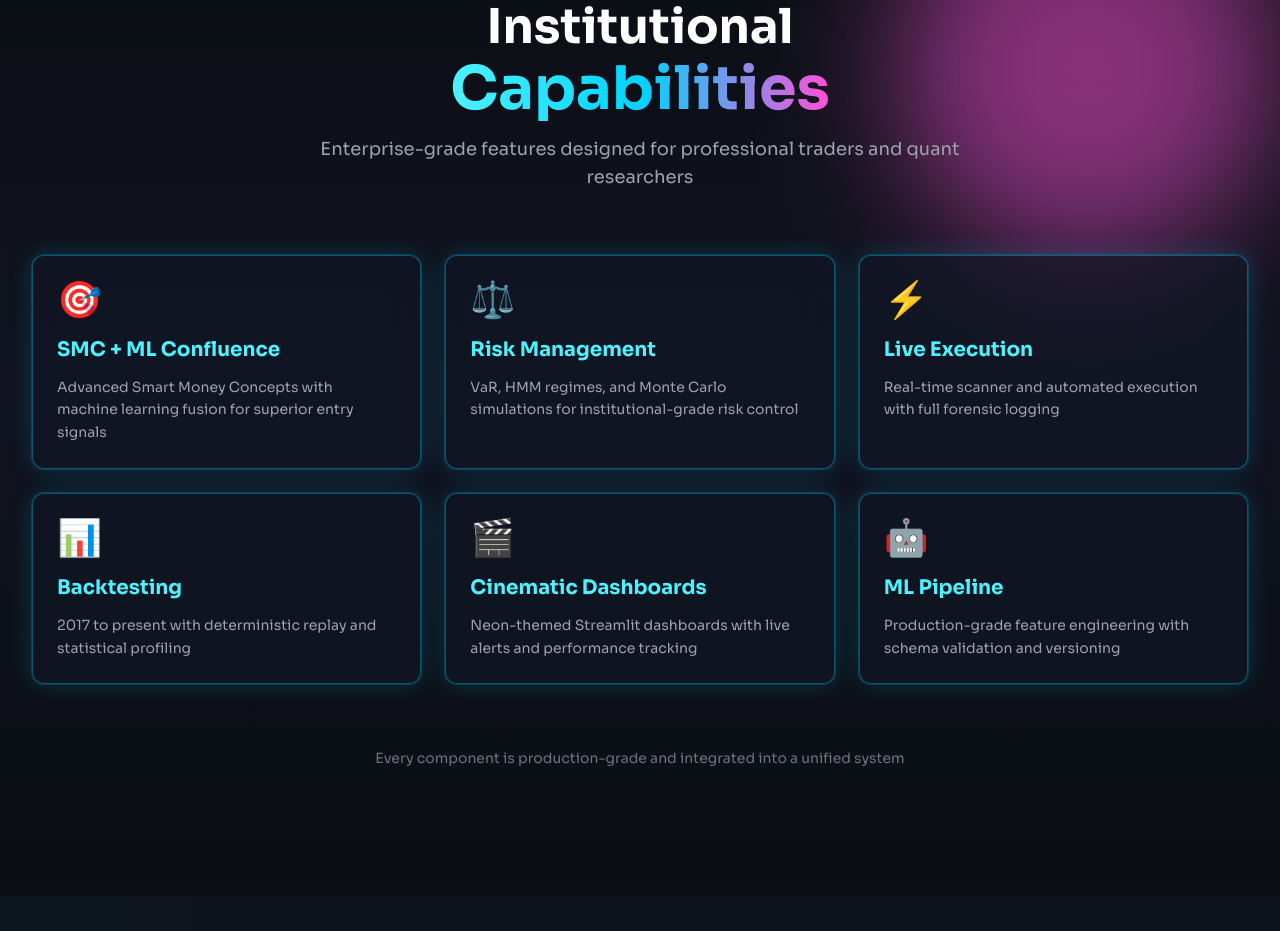
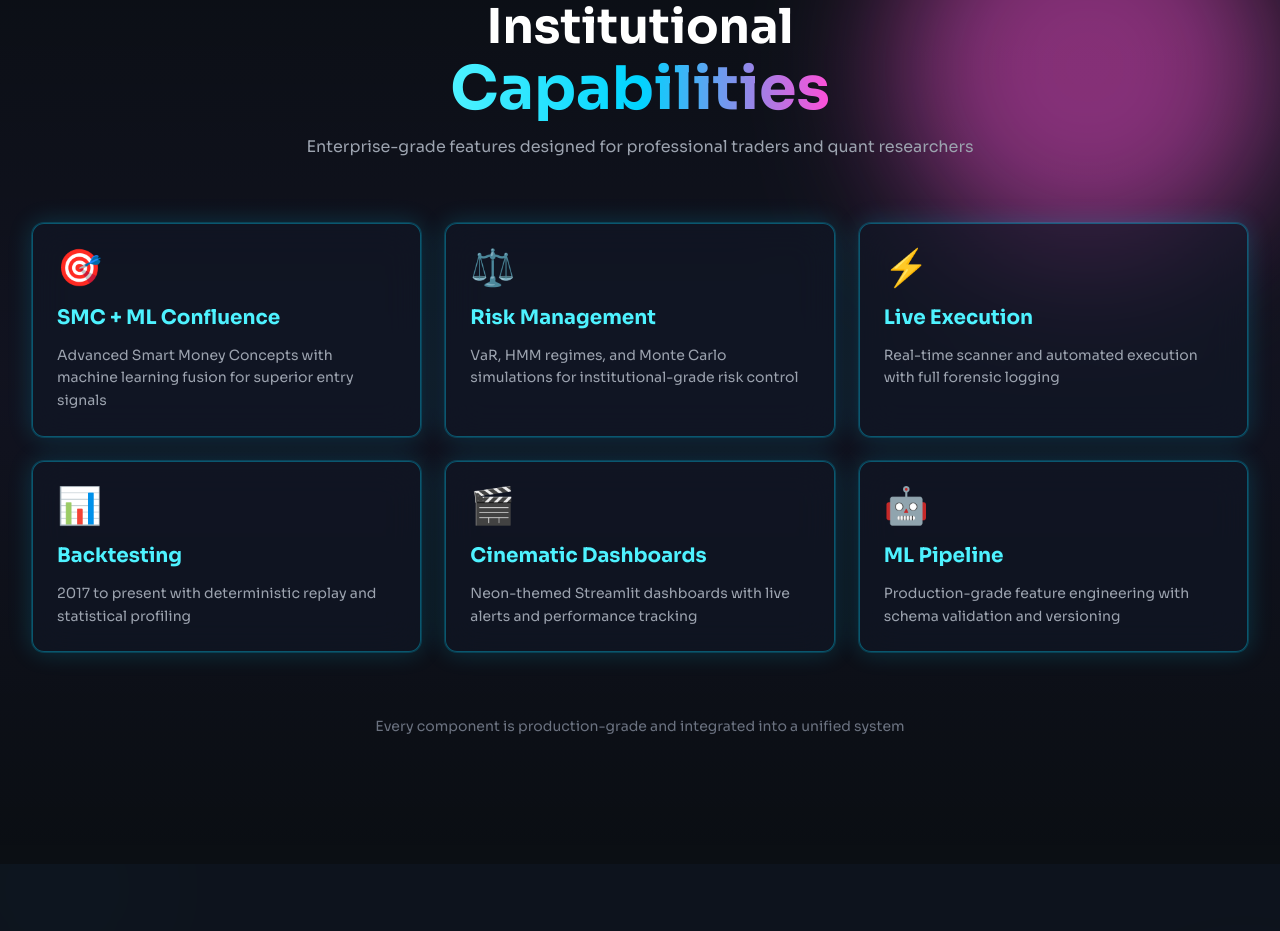
Before and after one commit to nneupane1/quant_website, a Next.js app: page / in a window 1280 px wide. Shown: the part 1020-1951 px from the top of the page. Built offline with nearby package versions, Linux system fonts and the light colour scheme.

Commit message:
Tighten feature subtitle and speed up light sweep

```diff
--- a/app/globals.css
+++ b/app/globals.css
@@ -151,7 +151,7 @@ body {
 }
 
 .animate-light-sweep {
-  animation: lightSweep 10s ease-in-out infinite;
+  animation: lightSweep 5s ease-in-out infinite;
 }
 
 @layer components {
--- a/components/sections/FeaturesSection.jsx
+++ b/components/sections/FeaturesSection.jsx
@@ -17,7 +17,7 @@ export const FeaturesSection = () => {
             <span className="block mb-2">Institutional</span>
             <span className="gradient-text text-5xl md:text-6xl">Capabilities</span>
           </h2>
-          <p className="text-gray-400 max-w-2xl mx-auto text-lg">
+          <p className="text-gray-400 max-w-4xl mx-auto text-sm md:text-base whitespace-nowrap">
             Enterprise-grade features designed for professional traders and quant researchers
           </p>
         </div>
```
